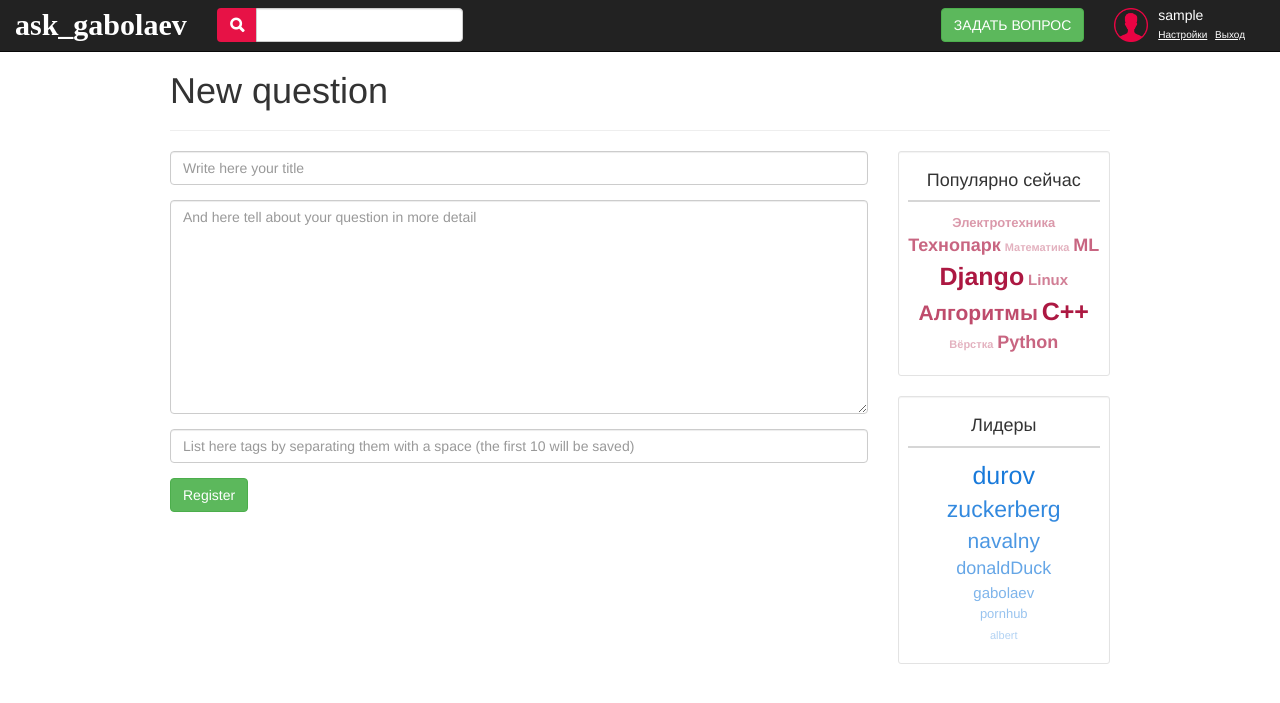
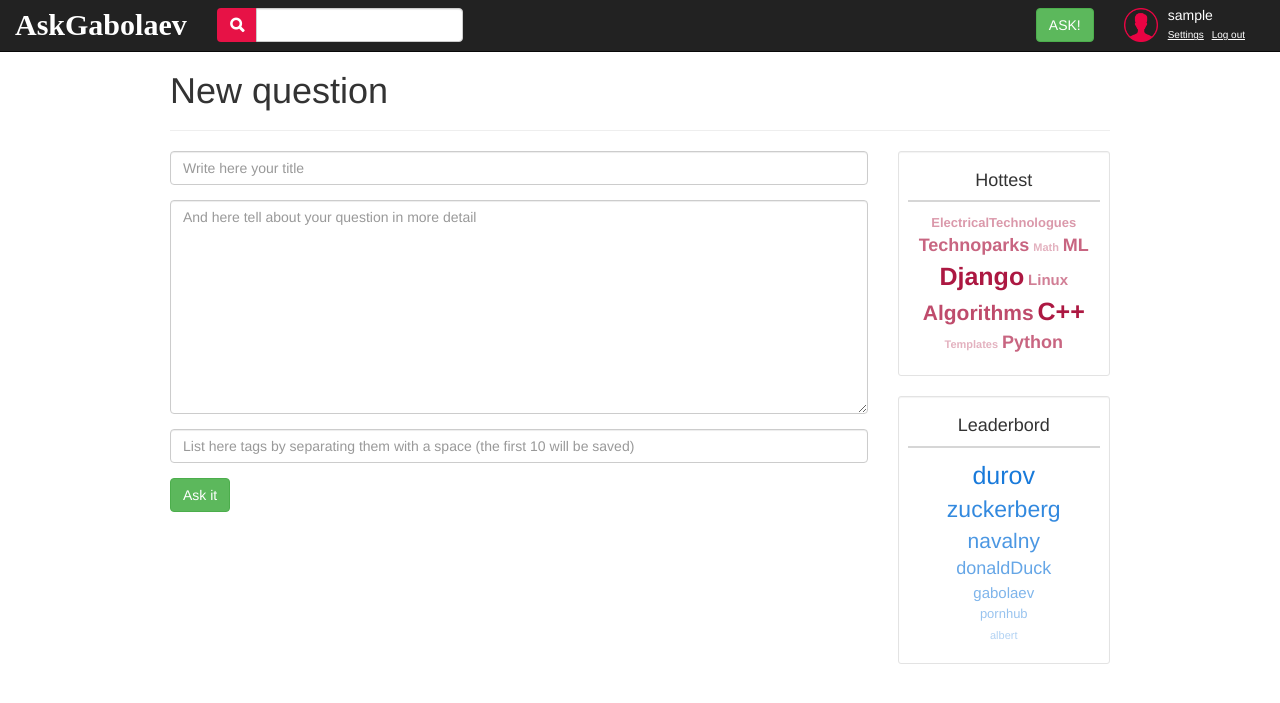
Before and after one commit to gabolaev/tpark_web, a Django app: page /questions/new/ in a window 1280 px wide. Shown: the top 703 px of the page. Run offline with Django 3.2, Linux system fonts and the light colour scheme; the visitor is signed in with stand-in values (Sample User, id 1); some libraries are stand-ins or nearby versions.

Commit message:
Translated to english

```diff
--- a/ask/templates/base.html
+++ b/ask/templates/base.html
@@ -3,7 +3,7 @@
 {% load static %}
 
 <head>
-    <title>NLog(ASK)</title>
+    <title>AskGabolaev</title>
     <link href="{% static 'css/bootstrap.css' %}" rel="stylesheet">
     <link rel="stylesheet" href="{% static 'css/base.css' %}">
     <meta name="viewport" content="width=device-width; initial-scale=1">
@@ -23,7 +23,7 @@
                 <span class="icon-bar"></span>
             </button>
             <a class="navbar-brand"
-               style="font-size: 30px; font-family: 'Ubuntu Mono derivative Powerline'; font-weight: bold" href="/">ask_gabolaev</a>
+               style="font-size: 30px; font-family: 'Ubuntu Mono derivative Powerline'; font-weight: bold" href="/">AskGabolaev</a>
         </div>
         <div class="navbar-collapse collapse" id="bs-example-navbar-collapse-1" aria-expanded="false"
              style="height: 2px;">
@@ -43,15 +43,15 @@
                     <div class="textOnNav">
                         <h5 class="list-group-item-heading">{{ user.username }}</h5>
                         <div class="smallctrl">
-                            <a href="{% url 'ask:settings' %}">Настройки</a>
-                            <a href="{% url 'ask:signout' %}">Выход</a>
+                            <a href="{% url 'ask:settings' %}">Settings</a>
+                            <a href="{% url 'ask:signout' %}">Log out</a>
                         </div>
                     </div>
                 </ul>
                 <ul class="navbar-form navbar-right">
                     <div class="btn-group" role="group" aria-label="...">
                         <a href="{% url 'ask:new' %}">
-                            <button type="button" class="btn btn-success">ЗАДАТЬ ВОПРОС</button>
+                            <button type="button" class="btn btn-success">ASK!</button>
                         </a>
                     </div>
                 </ul>
@@ -59,14 +59,14 @@
                 <ul class="navbar-form navbar-right">
                     <div class="btn-group" role="group" aria-label="...">
                         <a href="{% url 'ask:signup' %}">
-                            <button type="button" class="btn btn-success">ЗАРЕГИСТРИРОВАТЬСЯ</button>
+                            <button type="button" class="btn btn-success">Sign up</button>
                         </a>
                     </div>
                 </ul>
                 <ul class="navbar-form navbar-right">
                     <div class="btn-group" role="group" aria-label="...">
                         <a href="/signin/?next={% if request.GET.next %}{{ request.GET.next }}{% else %}{{ request.path }}{% endif %}">
-                            <button type="button" class="btn btn-primary">ВОЙТИ</button>
+                            <button type="button" class="btn btn-primary">Sign in</button>
                         </a>
                     </div>
                 </ul>
@@ -99,26 +99,26 @@
         <div class="col-sm-2 sidenav">
             <div class="well well-sm">
                 <div class="hottest">
-                    <h4>Популярно сейчас</h4>
+                    <h4>Hottest</h4>
                 </div>
                 <hr>
                 <ul class="cloud">
-                    <li><a class="pr2" href="#">Электротехника</a></li>
-                    <li><a class="pr4" href="#">Технопарк</a></li>
-                    <li><a class="pr1" href="#">Математика</a></li>
+                    <li><a class="pr2" href="#">ElectricalTechnologues</a></li>
+                    <li><a class="pr4" href="#">Technoparks</a></li>
+                    <li><a class="pr1" href="#">Math</a></li>
                     <li><a class="pr4" href="#">ML</a></li>
                     <li><a class="pr7" href="#">Django</a></li>
                     <li><a class="pr3" href="#">Linux</a></li>
-                    <li><a class="pr5" href="/question/tag/algo/">Алгоритмы</a></li>
-                    <li><a class="pr7" href="#">С++</a></li>
-                    <li><a class="pr1" href="#">Вёрстка</a></li>
+                    <li><a class="pr5" href="#">Algorithms</a></li>
+                    <li><a class="pr7" href="#">C++</a></li>
+                    <li><a class="pr1" href="#">Templates</a></li>
                     <li><a class="pr4" href="#">Python</a></li>
 
                 </ul>
             </div>
             <div class="well well-sm">
                 <div class="hottest">
-                    <h4>Лидеры</h4>
+                    <h4>Leaderbord</h4>
                 </div>
                 <hr>
                 <ul class="rating">
--- a/ask/templates/new_question.html
+++ b/ask/templates/new_question.html
@@ -17,7 +17,7 @@
                         </div>
                     {% endfor %}
                     <div class="form-group">
-                        <input type="submit" value="Register" class="btn btn-success"/>
+                        <input type="submit" value="Ask it" class="btn btn-success"/>
                     </div>
                 </fieldset>
             </div>
--- a/ask/templates/question_details.html
+++ b/ask/templates/question_details.html
@@ -3,7 +3,7 @@
 {% load static %}
 
 {% block headerName %}
-    <h1>Вопрос</h1>
+    <h1>Question</h1>
 {% endblock %}
 
 {% block styles %}
@@ -23,7 +23,7 @@
                 <form action="" class="btn btn-default glyphicon glyphicon-thumbs-up">{{ question.likes }}</form>
                 <form action="" class="btn btn-default glyphicon glyphicon-thumbs-down">{{ question.dislikes }}</form>
                 <a href="/questions/{{ question.id }}/write_answer/">
-                    <button type="button" class="btn btn-success">Ответить</button>
+                    <button type="button" class="btn btn-success">Answer</button>
                 </a>
             </div>
         </div>
@@ -35,7 +35,7 @@
             </a>
         {% endfor %}
     </div>
-    {% for answer in question.answers.all reversed %}
+    {% for answer in question.answers.all %}
         <div class="list-group">
             <div id="{{ answer.id }}" class="list-group-item">
                 <figure class="imgWrap">
--- a/ask/templates/settings.html
+++ b/ask/templates/settings.html
@@ -2,7 +2,7 @@
 {% load static %}
 
 {% block headerName %}
-    <h1>Редактировать профиль</h1>
+    <h1>Edit profile</h1>
 {% endblock %}
 
 {% block content %}
--- a/ask/views.py
+++ b/ask/views.py
@@ -95,16 +95,14 @@ def question_detailed(request, question_id):
 
 def questions_by_tag(request, **kwargs):
     return renderFeedWithPagination(request,
-                                    header="По тегу: {}".format(kwargs.get('tag_str')),
+                                    header="By tag: {}".format(kwargs.get('tag_str')),
                                     questions_list=Tag.objects.by_tag(kwargs.get('tag_str')))
 
 
 def hottest(request):
     return renderFeedWithPagination(request,
                                     Question.objects.hottest(),
-                                    header='Лучшее',
-                                    link='/',
-                                    link_text='Новое')
+                                    link='/',)
 
 
 @login_required(login_url='/signin/')
@@ -158,10 +156,10 @@ def write_answer(request, question_id):
 
 
 def newest(request):
-    return renderFeedWithPagination(request, Question.objects.newest(), header='Новое')
+    return renderFeedWithPagination(request, Question.objects.newest())
 
 
-def renderFeedWithPagination(request, questions_list, header, link='/hot', link_text="Лучшее"):
+def renderFeedWithPagination(request, questions_list, link='/hot'):
     paginator = Paginator(questions_list, 30)
 
     page = request.GET.get('page')
@@ -173,7 +171,5 @@ def renderFeedWithPagination(request, questions_list, header, link='/hot', link_
         questions = paginator.page(paginator.num_pages)
 
     return render(request, 'feed.html',
-                  {'header': header,
-                   'questions_list': questions,
-                   'link': link,
-                   'link_text': link_text})
+                  {'questions_list': questions,
+                   'link': link})
```
Also changed, not shown: ask/templates/feed.html (+2 -9 lines), ask/static/avatars/johny.jpg (added), ask/templates/signup.html (line endings or trailing spaces).
